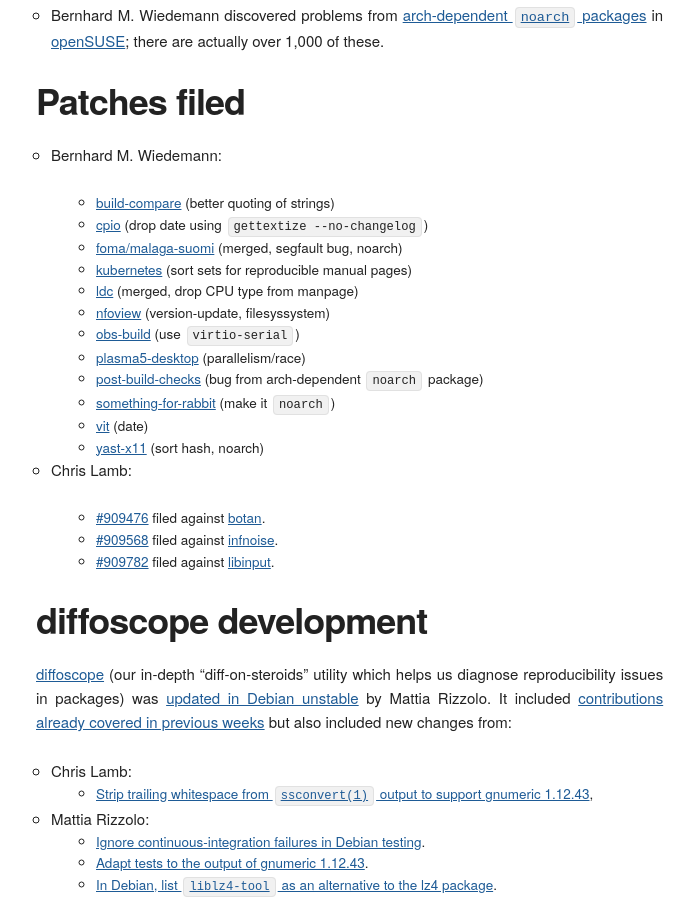
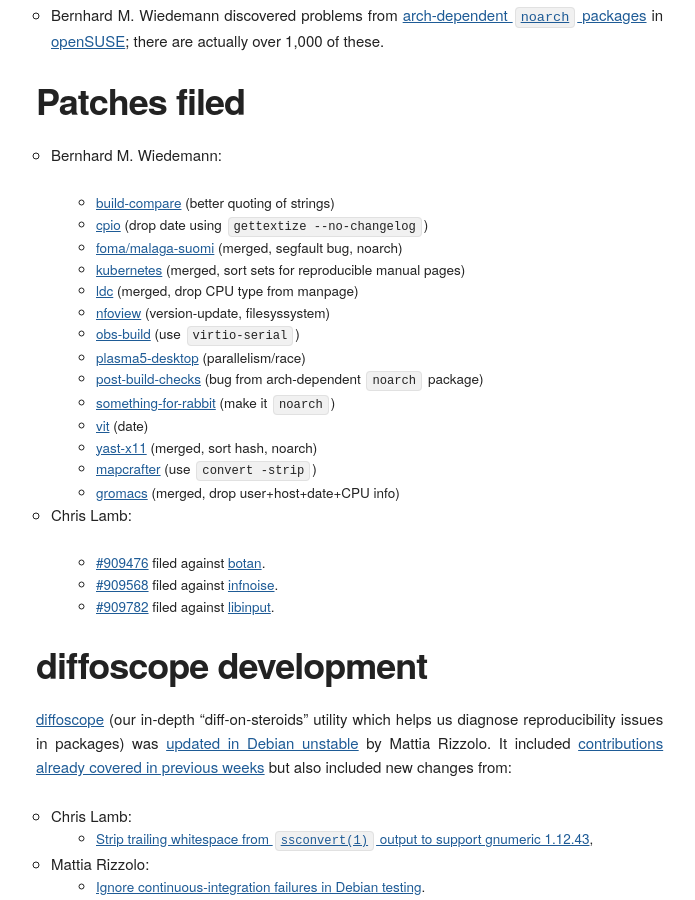
Before and after one commit to prototypefund/reproducible-website, a Jekyll site: the page built from _blog/posts/179.md, in a window 1280 px wide and 900 px high, scrolled down 1285 px. Shown: the whole window, without its empty margins (124-819 px from the left). Built offline with Jekyll 4.4.1, drawn with Linux system fonts in a browser that asks for light colours; some web fonts are replaced.

Commit message:
179: +2 patches, +2 merged

```diff
--- a/_blog/posts/179.md
+++ b/_blog/posts/179.md
@@ -31,7 +31,7 @@
     * [build-compare](https://github.com/openSUSE/build-compare/pull/30) (better quoting of strings)
     * [cpio](https://build.opensuse.org/request/show/638582) (drop date using `gettextize --no-changelog`)
     * [foma/malaga-suomi](https://github.com/mhulden/foma/pull/78) (merged, segfault bug, noarch)
-    * [kubernetes](https://github.com/kubernetes/kubernetes/pull/68983) (sort sets for reproducible manual pages)
+    * [kubernetes](https://github.com/kubernetes/kubernetes/pull/68983) (merged, sort sets for reproducible manual pages)
     * [ldc](https://github.com/ldc-developers/ldc/pull/2812) (merged, drop CPU type from manpage)
     * [nfoview](https://build.opensuse.org/request/show/638547) (version-update, filesyssystem)
     * [obs-build](https://github.com/openSUSE/obs-build/pull/466) (use `virtio-serial`)
@@ -39,7 +39,9 @@
     * [post-build-checks](https://bugzilla.opensuse.org/show_bug.cgi?id=1109470) (bug from arch-dependent `noarch` package)
     * [something-for-rabbit](https://build.opensuse.org/request/show/638283) (make it `noarch`)
     * [vit](https://build.opensuse.org/request/show/638282) (date)
-    * [yast-x11](https://github.com/yast/yast-x11/pull/18) (sort hash, noarch)
+    * [yast-x11](https://github.com/yast/yast-x11/pull/18) (merged, sort hash, noarch)
+    * [mapcrafter](https://github.com/mapcrafter/mapcrafter/pull/283) (use `convert -strip`)
+    * [gromacs](https://gerrit.gromacs.org/8151) (merged, drop user+host+date+CPU info)
 
 * Chris Lamb:
 
```
